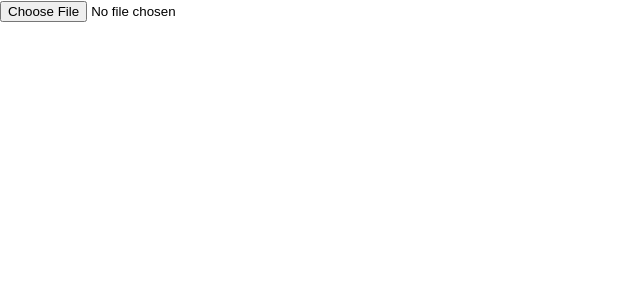
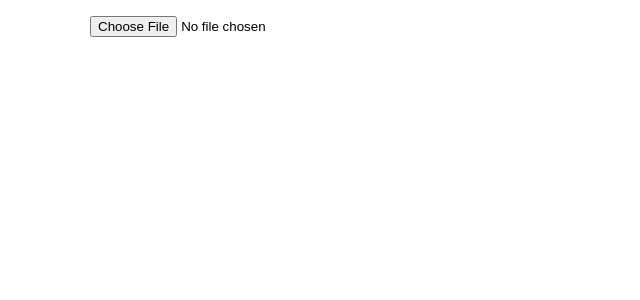
Before and after one commit to Arthur-Agadzhanyan/photo-editor, a React (Create React App) app: page / in a window 1280 px wide. Shown: the top 300 px of the page, without its empty margins (0-640 px from the left). Built offline with nearby package versions, Linux system fonts and the light colour scheme.

Commit message:
create: added canvas filters

```diff
--- a/src/App.tsx
+++ b/src/App.tsx
@@ -95,22 +95,35 @@ function App() {
   const [fileUrl, setFileUrl] = useState('');
   const [options, setOptions] = useState<OPTION[]>(DEFAULT_OPTIONS);
   const [selectedOptionIndex, setSelectedOptionIndex] = useState(0);
+  const [downloadUrl, setDownloadUrl] = useState('');
 
   const selectedOption = options[selectedOptionIndex]
 
   useEffect(() => {
     if (null !== canvasRef.current) {
       const canvas = canvasRef.current
-      canvas.width = window.innerWidth * 2
-      canvas.height = window.innerHeight * 2
-      canvas.style.width = `${window.innerWidth - 5}px`
-      canvas.style.height = `${window.innerHeight - 5}px`
+      canvas.width = window.innerWidth
+      canvas.height = window.innerHeight
 
       const context = canvas.getContext('2d')
       if (context !== null) {
         contextRef.current = context
       }
+      const filters = options.map(option => {
+        return `${option.property}(${option.value}${option.unit})`
+      })
+      if (contextRef.current) {
+        contextRef.current.filter = filters.join(' ')
+      }
 
+      let img = new Image();
+      img.src = fileUrl
+      img.onload = () => {
+        if (canvasRef.current && contextRef.current) {
+          const canvas = canvasRef.current
+          contextRef.current.drawImage(img, 0, 0, canvas.width, canvas.height);
+        }
+      }
     }
   })
 
@@ -121,17 +134,9 @@ function App() {
       reader.onload = (ev: any) => {
         const src = ev.target.result
         setFileUrl(src)
-        let img = new Image();
-        img.src = src
-        img.onload = () => {
-          if(canvasRef.current && contextRef.current){
-            const canvas = canvasRef.current
-            contextRef.current.drawImage(img, 0, 0,canvas.width,canvas.height);
-          }
-        }
       }
+      reader.readAsDataURL(fileSrc)
 
-      reader.readAsDataURL(fileSrc)
     }
 
   }
@@ -143,13 +148,12 @@ function App() {
         return { ...option, value: e.target.value }
       })
     })
+    setDownloadUrl('')
   }
 
-  const getImageStyle = (): object => {
-    const filters = options.map(option => {
-      return `${option.property}(${option.value}${option.unit})`
-    })
-    return { filter: filters.join(' ') }
+  const downloadImg = () => {
+    if(canvasRef.current)
+    setDownloadUrl(canvasRef.current?.toDataURL('image/png'))
   }
 
   return (
@@ -158,13 +162,20 @@ function App() {
       {fileUrl
         ? <>
           <div className="main-image">
-            <canvas ref={canvasRef} />
+            <canvas className='canvas' ref={canvasRef} />
           </div>
           <div className="sidebar">
             {options.map((item, i) => (
               <SideBarItem key={`${item}_${i}`} active={i === selectedOptionIndex} name={item.name} handleClick={() => setSelectedOptionIndex(i)} />
             ))}
           </div>
+
+          <button onClick={downloadImg}>Готово</button>
+          {downloadUrl
+          ? <a href={downloadUrl} download>Download</a>
+          :''}
+
+          <button onClick={()=>setOptions(DEFAULT_OPTIONS)}>Сброс</button>
 
           <Slider
             min={selectedOption.range.min}
--- a/src/index.css
+++ b/src/index.css
@@ -23,6 +23,14 @@ code {
 
 }
 
-.image{
-  max-width: 500px;
+.container{
+  max-width: 1130px;
+  padding: 15px;
+  margin: 0 auto;
 }
+
+.canvas{
+  width: 100%;
+  height: auto;
+  margin: 30px 0px;
+}
```
